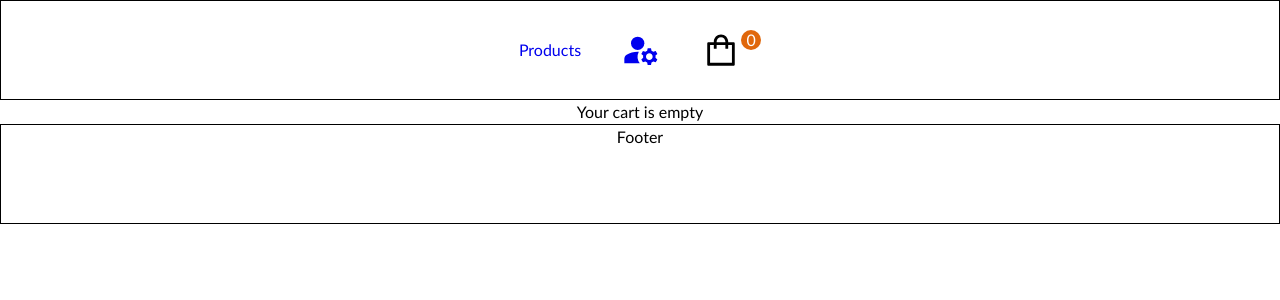
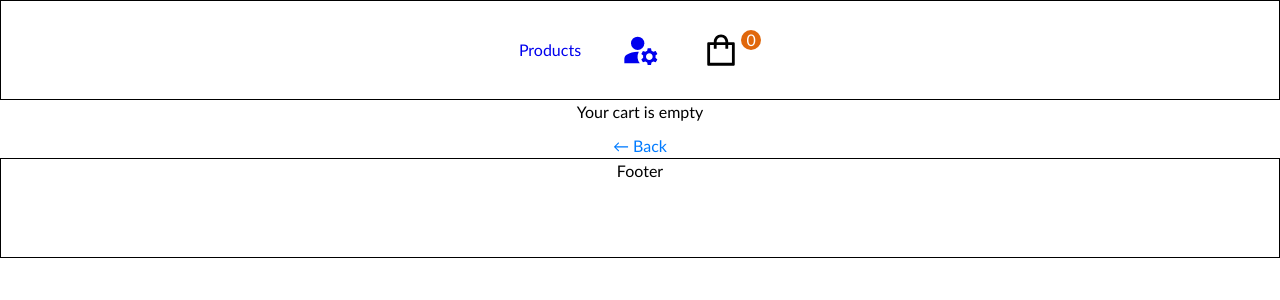
Before and after one commit to jonaelghid3y/Brokenrecords, a React (Vite) app: page /Checkout in a window 1280 px wide. Shown: the top 300 px of the page. Built offline with nearby package versions, Linux system fonts and the light colour scheme.

Commit message:
cart if empty

```diff
--- a/src/components/Cart.jsx
+++ b/src/components/Cart.jsx
@@ -1,5 +1,6 @@
 import React from 'react';
 import styled from 'styled-components';
+import { Link } from 'react-router-dom';
 
 const Styledtd = styled.td`
 
@@ -41,7 +42,16 @@ font-size: 18px;
 
 const Cart = ({ cart }) => {
   const totalPrice = cart.reduce((total, product) => total + product.price * product.quantity, 0);
-  if (cart.length == 0) return <p>Your cart is empty</p>;
+
+  if (cart.length == 0)
+    return (
+      <div>
+        <p>Your cart is empty</p>
+        <Link to="/" className="backLink">
+          &#8592; Back
+        </Link></div>
+    )
+
   return (
     <div className='cart__container'>
 
```
Lines whose indentation alone changed are shown as unchanged.
